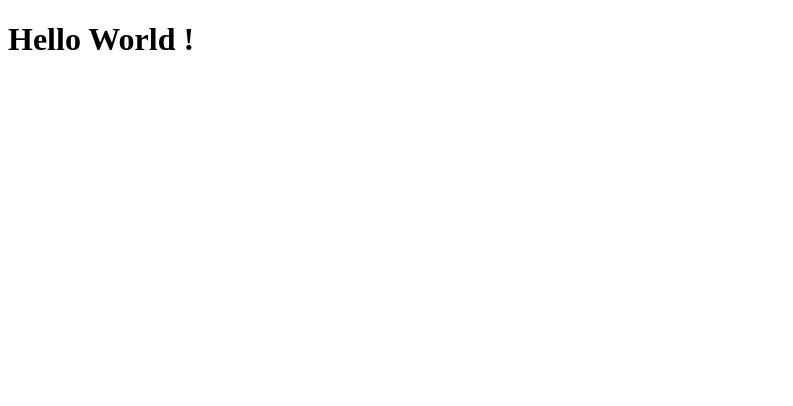
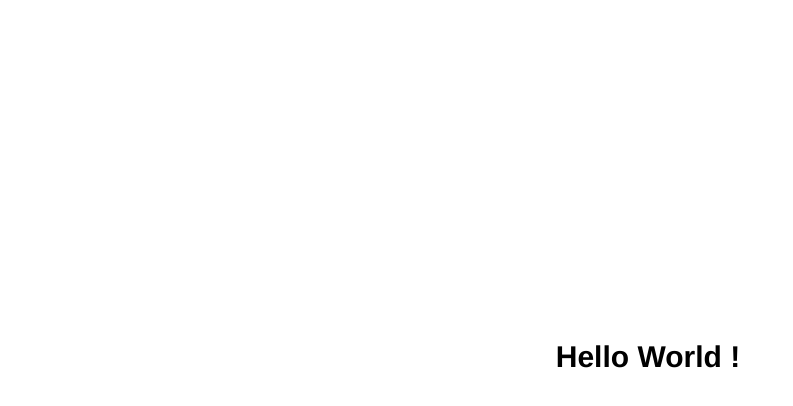
Before and after one commit to fredini06/Hello, a plain HTML site: page index.html in a window 1280 px wide. Shown: the whole page, without its empty margins (0-793 px from the left). Drawn offline with Linux system fonts and the light colour scheme.

Commit message:
Centrage du texte

```diff
--- a/index.html
+++ b/index.html
@@ -2,6 +2,7 @@
 <html lang="fr">
 <head>
     <meta charset="UTF-8">
+    <link href="style.css" rel="stylesheet">
     <title>Test Git 01</title>
 </head>
 <body>
--- a/style.css
+++ b/style.css
@@ -0,0 +1,8 @@
+h1{
+    position: absolute;
+    top: 40%;
+    width: 100%;
+    text-align: center;
+    font-size: 30px;
+    font-family: helvetica, sans-serif;
+}
```
